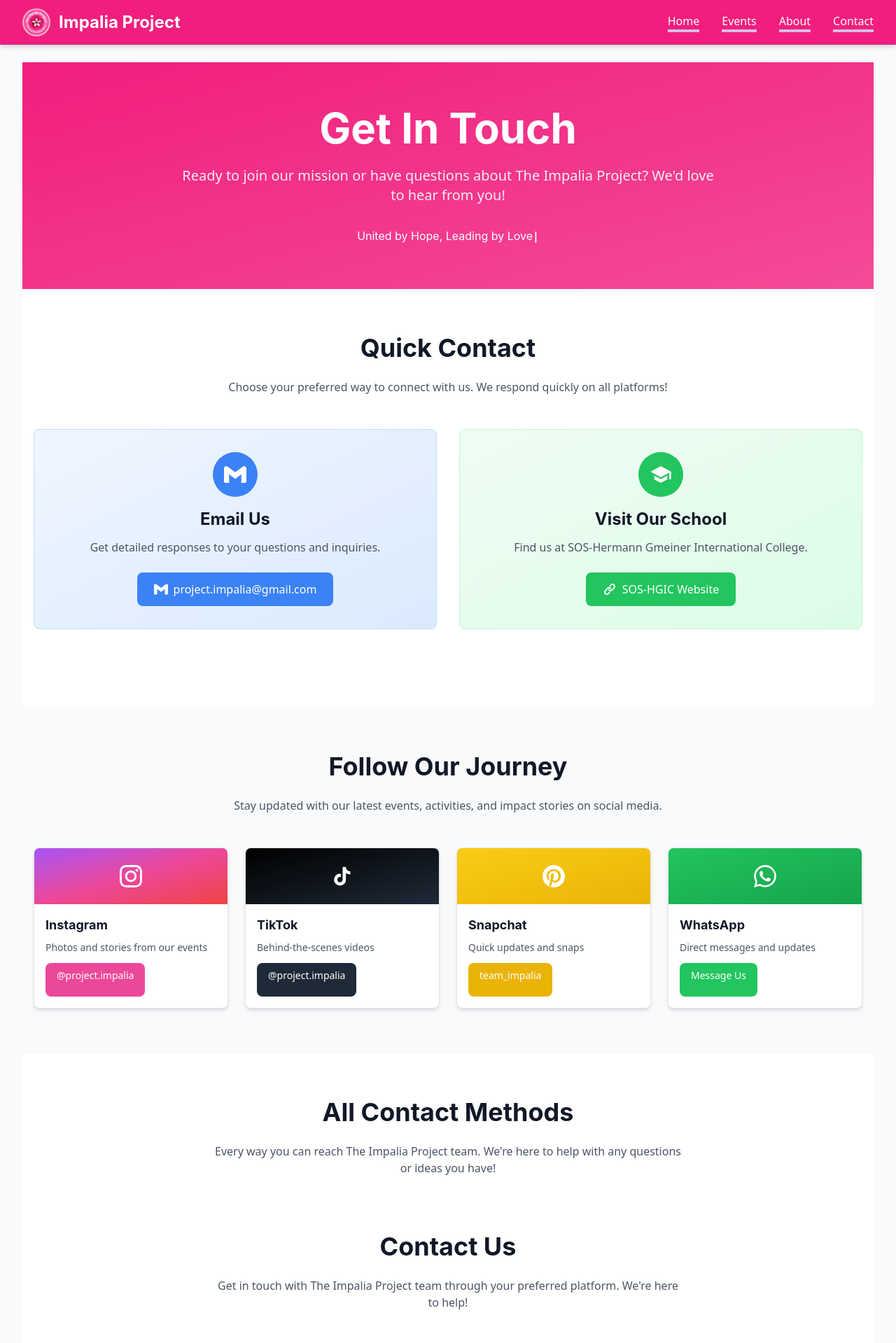
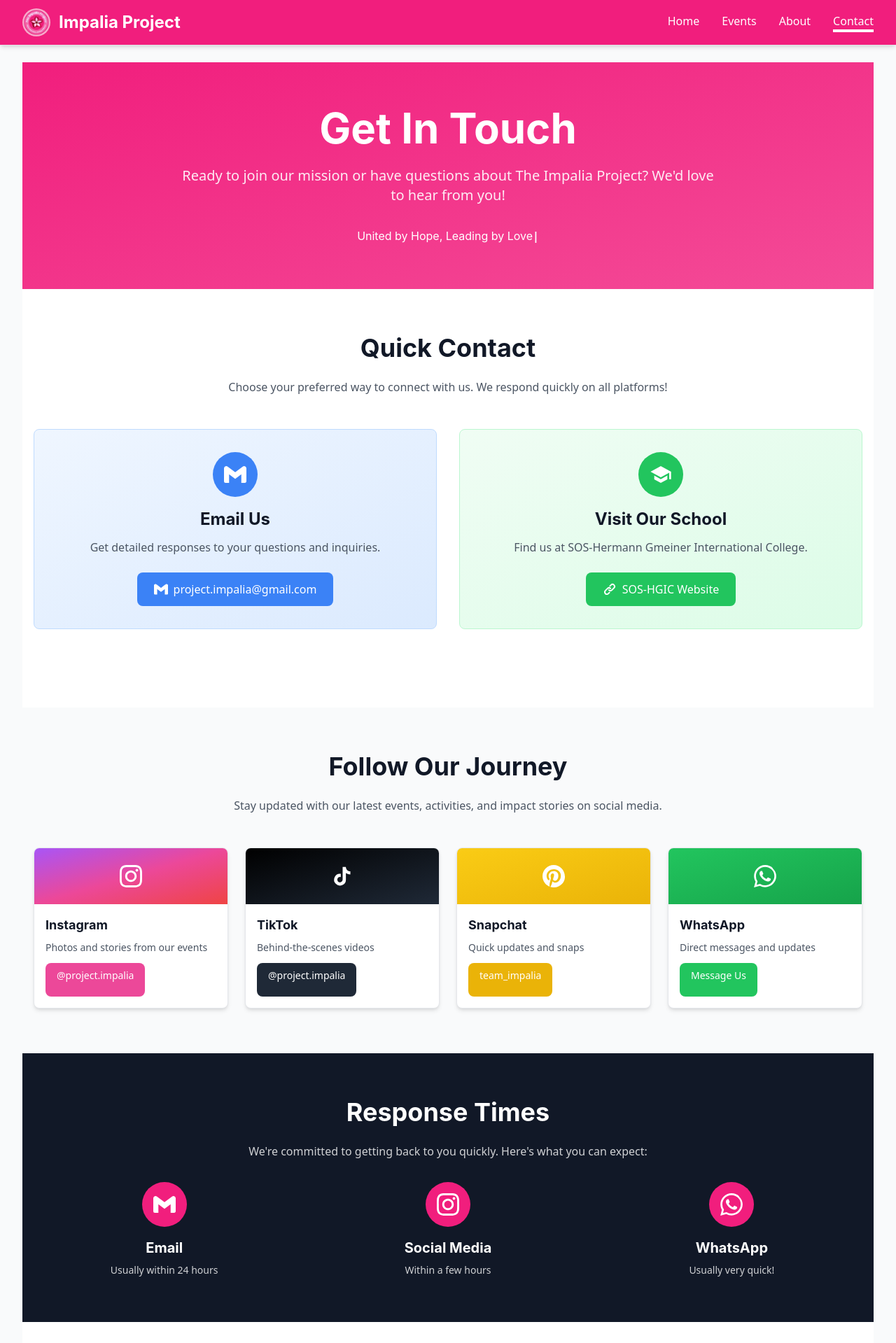
Before and after one commit to Eappiahpoku/impalia-project, a Vue app: page /contact in a window 1280 px wide. Shown: the top 1919 px of the page at 70% size. Built offline with nearby package versions, Linux system fonts and the light colour scheme.

Commit message:
all-four-views-done

```diff
--- a/src/components/common/Navigation.vue
+++ b/src/components/common/Navigation.vue
@@ -4,10 +4,10 @@
   - Uses Vue Router for navigation
   - Mobile-first, Ghana-optimized
   - Follows Impalia Project Development Guidelines
+  - Shows solid underline for active and hovered navigation items without shifting
 -->
 
 <template>
-  <!-- ===== Navigation Header ===== -->
   <nav class="bg-secondary shadow-md border-b border-gray-200 sticky top-0 z-50">
     <div class="max-w-7xl mx-auto px-4 sm:px-6 lg:px-8">
       <div class="flex justify-between items-center h-16">
@@ -24,31 +24,29 @@
           </h1>
         </div>
 
-        <!-- ===== [New Feature] START ===== -->
-        <!-- Desktop Navigation using Vue Router -->
+        <!-- ===== Desktop Navigation ===== -->
         <div class="hidden md:flex space-x-8">
           <router-link
             to="/"
-            class="text-primary hover:text-primary font-large transition-all duration-300 border-b-4 border-[#d2beea] hover:border-[#d2beea]"
-            exact-active-class="border-[#d2beea]"
+            class="text-primary font-large transition-all duration-300 border-b-4 border-transparent hover:border-white"
+            exact-active-class="border-white"
           >Home</router-link>
           <router-link
             to="/events"
-            class="text-primary hover:text-primary font-large transition-all duration-300 border-b-4 border-[#d2beea] hover:border-[#d2beea]"
-            exact-active-class="border-[#d2beea]"
+            class="text-primary font-large transition-all duration-300 border-b-4 border-transparent hover:border-white"
+            exact-active-class="border-white"
           >Events</router-link>
           <router-link
             to="/about"
-            class="text-primary hover:text-primary font-large transition-all duration-300 border-b-4 border-[#d2beea] hover:border-[#d2beea]"
-            exact-active-class="border-[#d2beea]"
+            class="text-primary font-large transition-all duration-300 border-b-4 border-transparent hover:border-white"
+            exact-active-class="border-white"
           >About</router-link>
           <router-link
             to="/contact"
-            class="text-primary hover:text-primary font-large transition-all duration-300 border-b-4 border-[#d2beea] hover:border-[#d2beea]"
-            exact-active-class="border-[#d2beea]"
+            class="text-primary font-large transition-all duration-300 border-b-4 border-transparent hover:border-white"
+            exact-active-class="border-white"
           >Contact</router-link>
         </div>
-        <!-- ===== [New Feature] END ===== -->
 
         <!-- Mobile Menu Button -->
         <div class="md:hidden">
@@ -60,37 +58,35 @@
         </div>
       </div>
 
-      <!-- ===== [New Feature] START ===== -->
-      <!-- Mobile Navigation Menu using Vue Router -->
+      <!-- ===== Mobile Navigation ===== -->
       <div v-show="isMobileMenuOpen" class="md:hidden pb-4">
         <div class="flex flex-col space-y-2">
           <router-link
             to="/"
             @click="closeMobileMenu"
-            class="text-primary hover:text-primary font-medium py-2 transition-colors"
-            exact-active-class="border-b-4 border-[#d2beea]"
+            class="text-primary font-medium py-2 border-b-4 border-transparent hover:border-white transition-all duration-300"
+            exact-active-class="border-white"
           >Home</router-link>
           <router-link
             to="/events"
             @click="closeMobileMenu"
-            class="text-primary hover:text-primary font-medium py-2 transition-colors"
-            exact-active-class="border-b-4 border-[#d2beea]"
+            class="text-primary font-medium py-2 border-b-4 border-transparent hover:border-white transition-all duration-300"
+            exact-active-class="border-white"
           >Events</router-link>
           <router-link
             to="/about"
             @click="closeMobileMenu"
-            class="text-primary hover:text-primary font-medium py-2 transition-colors"
-            exact-active-class="border-b-4 border-[#d2beea]"
+            class="text-primary font-medium py-2 border-b-4 border-transparent hover:border-white transition-all duration-300"
+            exact-active-class="border-white"
           >About</router-link>
           <router-link
             to="/contact"
             @click="closeMobileMenu"
-            class="text-primary hover:text-primary font-medium py-2 transition-colors"
-            exact-active-class="border-b-4 border-[#d2beea]"
+            class="text-primary font-medium py-2 border-b-4 border-transparent hover:border-white transition-all duration-300"
+            exact-active-class="border-white"
           >Contact</router-link>
         </div>
       </div>
-      <!-- ===== [New Feature] END ===== -->
     </div>
   </nav>
 </template>
--- a/src/components/layout/AboutSection.vue
+++ b/src/components/layout/AboutSection.vue
@@ -13,9 +13,10 @@
         <MemberCarousel />
       </div>
         <div class="text-center">
-          <button class="bg-secondary text-white px-8 py-4 rounded-impalia font-medium hover:bg-[#d2beea] hover:text-secondary transition-colors min-h-touch-min">
-            Learn More
-          </button>
+         <button
+         class=" bg-secondary text-white px-8 py-4 rounded-impalia font-medium hover:bg-[#d2beea] hover:text-secondary transition-colors min-h-touch-min touch-target-min mx-auto block lg:inline-block">
+Learn More
+        </button>
         </div>
       </div>
     </section>
--- a/src/components/layout/FooterSection.vue
+++ b/src/components/layout/FooterSection.vue
@@ -90,9 +90,12 @@
       <!-- ===== [FOOTER BOTTOM] START ===== -->
       <!-- Copyright & Legal -->
       <div class="border-t border-white/20 pt-6 text-center">
+        <!-- ===== [New Feature] START ===== -->
+        <!-- Copyright year is now reactive -->
         <p class="text-white/80 text-sm">
-          © 2024 The Impalia Project. All rights reserved.
+          © {{ currentYear }} The Impalia Project. All rights reserved.
         </p>
+        <!-- ===== [New Feature] END ===== -->
         <p class="text-white/70 text-xs mt-2">
           A student-led initiative from SOS-HGIC
         </p>
@@ -109,6 +112,14 @@
 // Features functional contact links, school information, and brand identity.
 // Mobile-first design optimized for Ghanaian users with touch-friendly targets.
 
+// ===== Main Logic =====
+/**
+ * Reactive current year for copyright.
+ * Updates automatically every year.
+ */
+import { computed } from 'vue'
+const currentYear = computed(() => new Date().getFullYear())
+
 // ===== Future Enhancement Notes =====
 // TODO: Add social media links when available (TikTok, Snapchat)
 // TODO: Consider adding quick navigation links
--- a/src/components/layout/HeroSection.vue
+++ b/src/components/layout/HeroSection.vue
@@ -6,7 +6,7 @@
 
           <!-- Mobile: Image on top -->
           <div class="lg:hidden mb-8">
-            <div class="aspect-square bg-gray-100 rounded-impalia flex items-center justify-center border-2 border-pink-500">
+            <div class="aspect-square bg-gray-100 rounded-impalia flex items-center justify-center border-2 border-pink-500 hover:shadow-xl hover:shadow-secondary">
                   <!-- ===== [New Feature] START ===== -->
             <!-- Replace SVG placeholder with actual hero image -->
             <img
@@ -31,14 +31,15 @@
             <p class="text-lg md:text-xl text-gray-600 mb-8 leading-relaxed">
               Join us as we raise funds, spread awareness, and create impact together.
             </p>
-            <button class=" bg-secondary text-white px-8 py-4 rounded-impalia font-medium hover:bg-[#d2beea]  hover:text-secondary transition-colors min-h-touch-min mx-auto block lg:inline-block">
+            <button
+             class=" bg-secondary text-white px-8 py-4 rounded-impalia font-medium hover:bg-[#d2beea]  hover:text-secondary transition-colors min-h-touch-min mx-auto block lg:inline-block text-center">
               Learn More
-            </button>
+          </button>
           </div>
 
           <!-- Desktop: Image on right -->
           <div class="hidden lg:block">
-            <div class="aspect-square bg-gray-100 rounded-impalia flex items-center justify-center border-2 border-pink-500">
+            <div class="aspect-square bg-gray-100 rounded-impalia flex items-center justify-center border-2 border-pink-500 hover:shadow-xl hover:shadow-secondary">
                 <!-- ===== [New Feature] START ===== -->
             <!-- Replace SVG placeholder with actual hero image -->
             <img
--- a/src/views/AboutView.vue
+++ b/src/views/AboutView.vue
@@ -285,7 +285,7 @@
     </section>
 
     <!-- ===== Contact Section ===== -->
-    <ContactSection />
+
 <div class="p-2"></div>
     <!-- ===== Footer Section ===== -->
     <FooterSection />
@@ -299,7 +299,7 @@
 // Mobile-first design optimized for Ghanaian users with touch-friendly interactions.
 
 // ===== Component Imports =====
-import ContactSection from '@/components/layout/ContactSection.vue'
+
 import FooterSection from '@/components/layout/FooterSection.vue'
 import MemberCarousel from '@/components/layout/MemberCarousel.vue'
 import MottoAnimation from '@/components/layout/Motto/MottoAnimation.vue';
--- a/src/views/ContactView.vue
+++ b/src/views/ContactView.vue
@@ -209,21 +209,7 @@
     </section>
 
     <!-- ===== Comprehensive Contact Information ===== -->
-    <section class="bg-white py-16 px-4">
-      <div class="max-w-7xl mx-auto">
-        <div class="text-center mb-12">
-          <h2 class="text-3xl md:text-4xl font-bold text-gray-900 mb-6 font-impalia">All Contact Methods</h2>
-          <p class="text-gray-600 max-w-2xl mx-auto">
-            Every way you can reach The Impalia Project team. We're here to help with any questions or ideas you have!
-          </p>
-        </div>
 
-        <!-- ===== [COMPREHENSIVE CONTACT SECTION] START ===== -->
-        <!-- Include the existing ContactSection component -->
-        <ContactSection />
-        <!-- ===== [COMPREHENSIVE CONTACT SECTION] END ===== -->
-      </div>
-    </section>
 
     <!-- ===== Response Time Information ===== -->
     <section class="bg-gray-900 text-white py-16 px-4">
@@ -267,12 +253,6 @@
             <p class="text-white/80 text-sm">Usually very quick!</p>
           </div>
         </div>
-
-        <div class="mt-12 text-center">
-          <p class="text-white/70 text-sm">
-            All response times are during Ghanaian business hours (Monday - Friday, 8 AM - 6 PM GMT)
-          </p>
-        </div>
       </div>
     </section>
 <div class="p-10"></div>
@@ -289,7 +269,7 @@
 // Professional and clean layout consistent with HomeView.vue structure.
 
 // ===== Component Imports =====
-import ContactSection from '@/components/layout/ContactSection.vue'
+
 import FooterSection from '@/components/layout/FooterSection.vue'
 import MottoAnimation from '@/components/layout/Motto/MottoAnimation.vue'
 
--- a/src/views/EventView.vue
+++ b/src/views/EventView.vue
@@ -185,21 +185,16 @@
     </section>
 
     <!-- ===== All Events Section ===== -->
-    <section class="bg-white py-16 px-4">
+
       <div class="max-w-7xl mx-auto">
-        <div class="text-center mb-12">
-          <h2 class="text-3xl md:text-4xl font-bold text-gray-900 mb-6 font-impalia">All Events</h2>
-          <p class="text-gray-600 max-w-2xl mx-auto">
-            Browse through all our past, current, and upcoming events. See how you can get involved and make a difference.
-          </p>
-        </div>
+
 
         <!-- ===== [COMPREHENSIVE EVENT SECTION] START ===== -->
         <!-- Include the existing EventSection component -->
         <EventSection />
         <!-- ===== [COMPREHENSIVE EVENT SECTION] END ===== -->
       </div>
-    </section>
+
 
     <!-- ===== Upcoming Events Section ===== -->
     <section class="bg-gradient-to-br from-gray-900 to-gray-800 py-16 px-4 text-white">
@@ -359,9 +354,7 @@
       </div>
     </section>
 
-    <!-- ===== Contact Section ===== -->
-    <ContactSection />
-
+<div class="p-10"></div>
     <!-- ===== Footer Section ===== -->
     <FooterSection />
   </div>
@@ -374,7 +367,7 @@
 // Mobile-first design optimized for Ghanaian users with touch-friendly interactions.
 
 // ===== Component Imports =====
-import ContactSection from '@/components/layout/ContactSection.vue'
+
 import EventSection from '@/components/layout/EventSection.vue'
 import FooterSection from '@/components/layout/FooterSection.vue'
 import MottoAnimation from '@/components/layout/Motto/MottoAnimation.vue'
```
